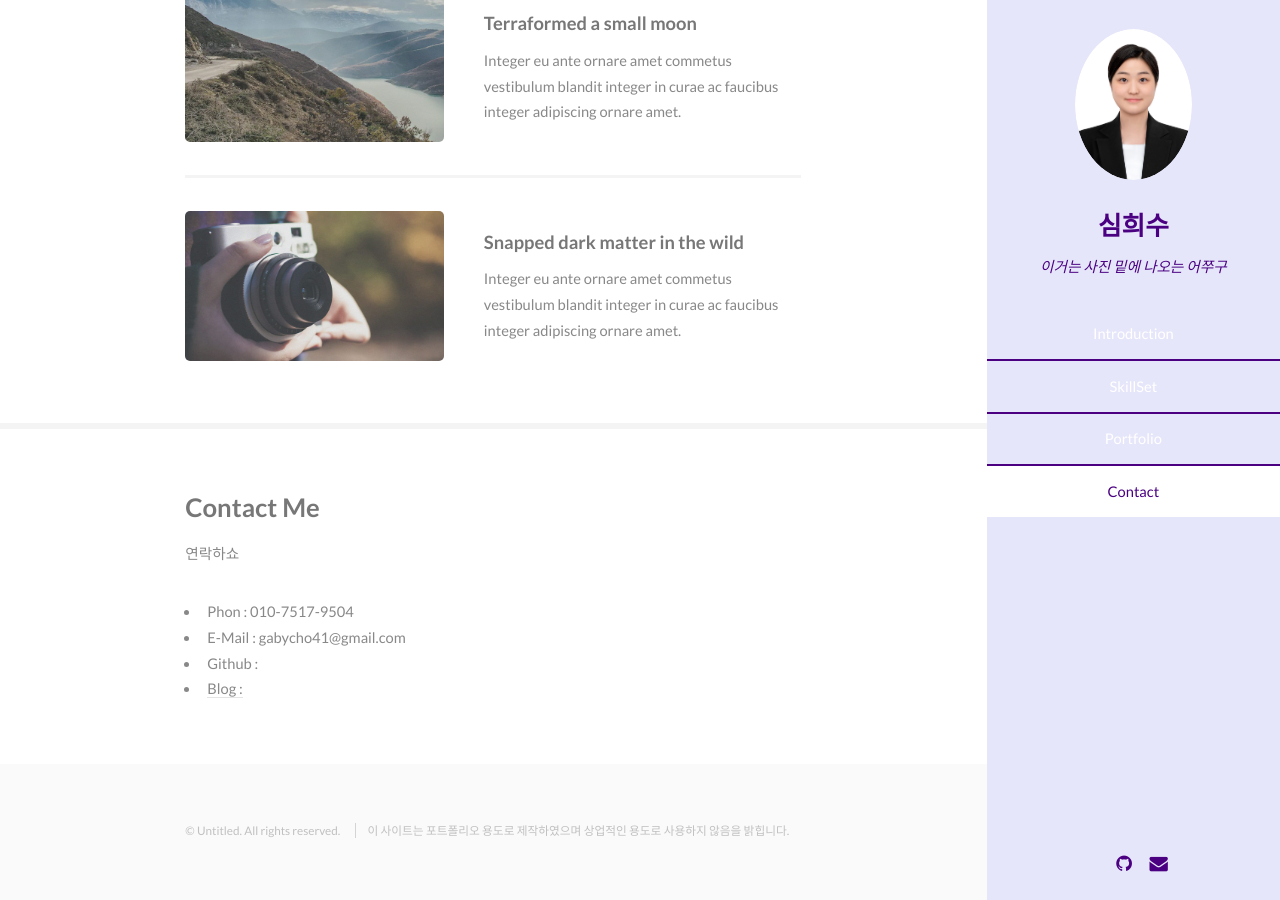
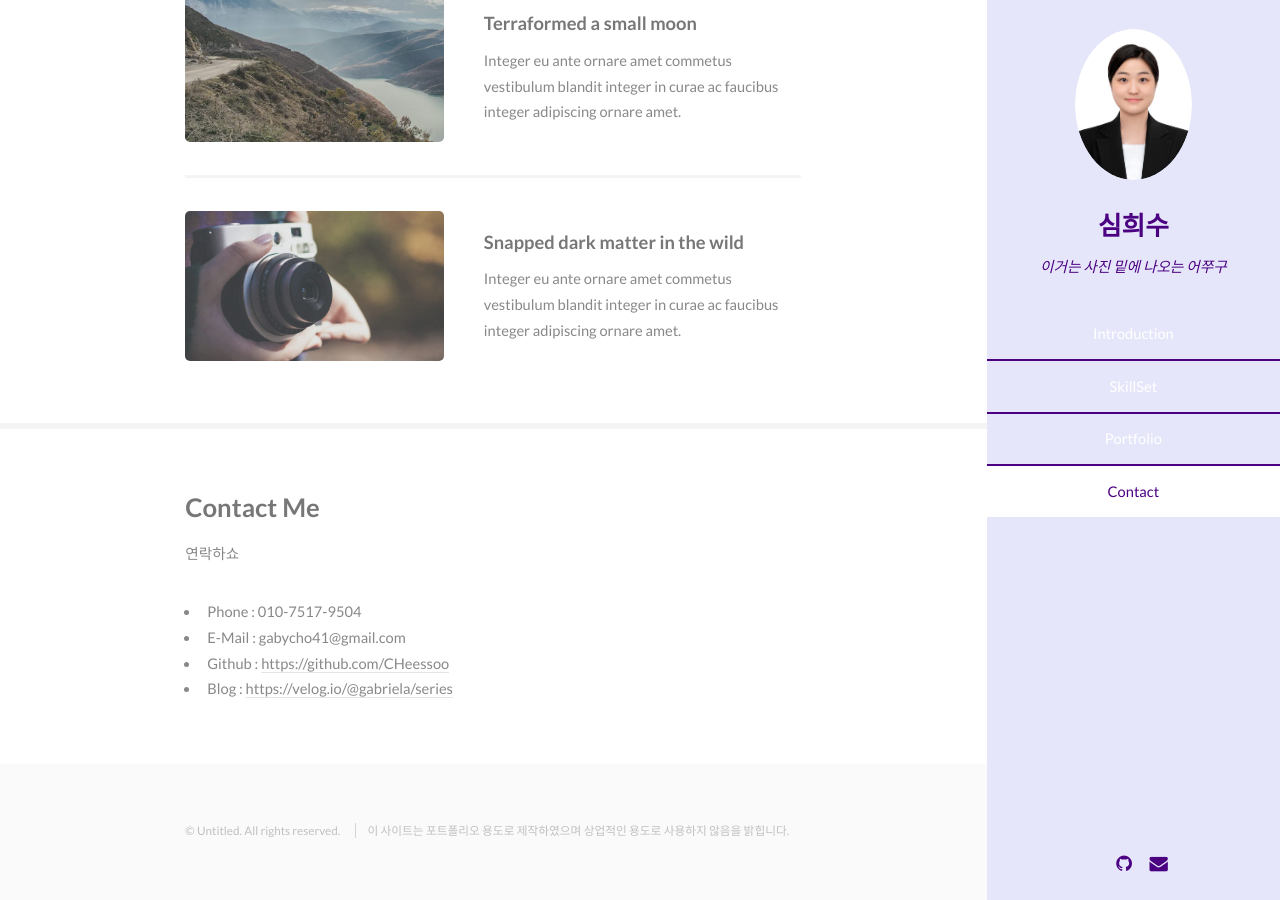
Before and after one commit to CHeessoo/CHeessoo.github.io, a Jekyll site: the page built from index.html, in a window 1280 px wide and 900 px high, scrolled down 1432 px. Built offline with Jekyll 4.4.1, drawn with Linux system fonts in a browser that asks for light colours.

Commit message:
Update contact

```diff
--- a/index.html
+++ b/index.html
@@ -68,10 +68,10 @@ layout: default
             <h3>Contact Me</h3>
             <p>연락하쇼</p>
             <ul class="icon">
-                <li>Phon : 010-7517-9504</li>
+                <li>Phone : 010-7517-9504</li>
                 <li>E-Mail : gabycho41@gmail.com</li>
-                <li>Github : <a href="https://github.com/CHeessoo"></li>
-                <li>Blog : <a href="https://velog.io/@gabriela/series"></li>
+                <li>Github : <a href="https://github.com/CHeessoo">https://github.com/CHeessoo</a></li>
+                <li>Blog : <a href="https://velog.io/@gabriela/series">https://velog.io/@gabriela/series</a></li>
             </ul>
         </div>
     </section>
```
